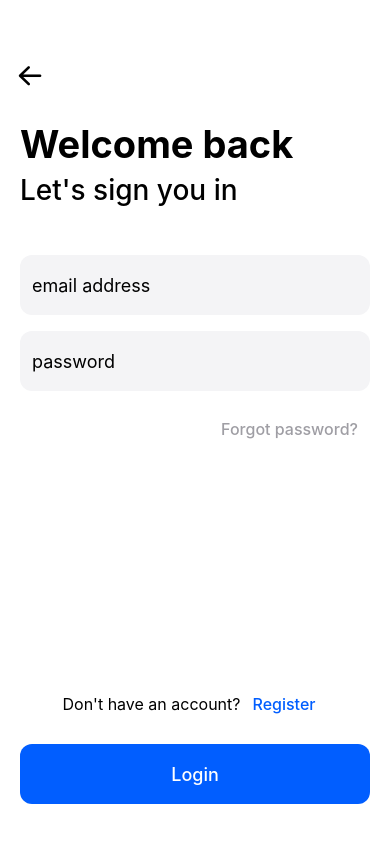
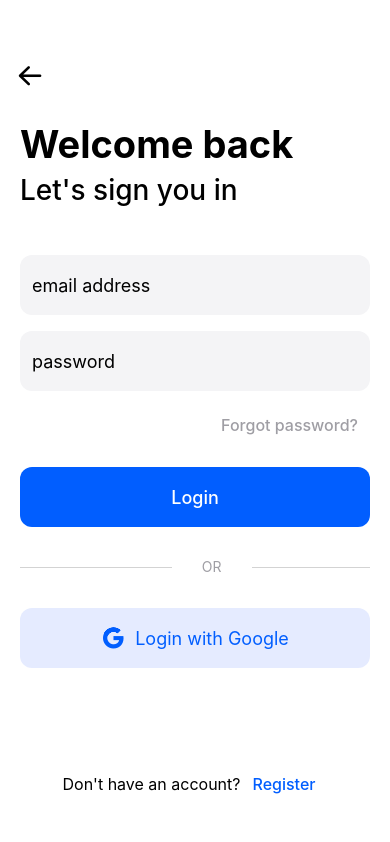
Before and after one commit to nimeshkavinda/Diseasscape, a React Native app: screen /Login in a window 390 px wide. Built offline with nearby package versions, Linux system fonts and the light colour scheme.

Commit message:
login styles

```diff
--- a/src/screens/Login/Login.js
+++ b/src/screens/Login/Login.js
@@ -1,8 +1,9 @@
-import { View, Text } from "react-native";
+import { View, Text, TouchableOpacity } from "react-native";
 import React from "react";
 import styles from "./styles";
 import { Button, Input, BackButton } from "../../common";
 import { useNavigation } from "@react-navigation/native";
+import { AntDesign } from "@expo/vector-icons";
 
 export default function Login() {
   const navigation = useNavigation();
@@ -22,6 +23,18 @@ export default function Login() {
             variant="link"
             style={styles.forgotPWLink}
           />
+          <Button
+            title="Login"
+            onPress={() => navigation.navigate("GetStarted")}
+          />
+        </View>
+        <View style={styles.socialLoginWrapper}>
+          <View style={styles.divider} />
+          <Text style={styles.dividerText}>OR</Text>
+          <TouchableOpacity style={styles.socialLoginButton}>
+            <AntDesign name="google" size={24} color="#015EFF" />
+            <Text style={styles.socialLoginLabel}>Login with Google</Text>
+          </TouchableOpacity>
         </View>
       </View>
       <View style={styles.buttonWrapper}>
@@ -34,10 +47,6 @@ export default function Login() {
             onPress={() => navigation.navigate("Signup")}
           />
         </View>
-        <Button
-          title="Login"
-          onPress={() => navigation.navigate("GetStarted")}
-        />
       </View>
     </View>
   );
--- a/src/screens/Login/styles.js
+++ b/src/screens/Login/styles.js
@@ -7,7 +7,6 @@ const styles = StyleSheet.create({
     justifyContent: "space-between",
     backgroundColor: "#fff",
     paddingTop: 60,
-    paddingBottom: 20,
   },
   headingWrapper: {
     justifyContent: "flex-start",
@@ -47,6 +46,40 @@ const styles = StyleSheet.create({
     fontSize: 16,
     color: "#9F9EA4",
     alignSelf: "flex-end",
+    marginBottom: 8,
+  },
+  socialLoginWrapper: {
+    padding: 20,
+  },
+  socialLoginButton: {
+    flexDirection: "row",
+    alignItems: "center",
+    justifyContent: "center",
+    backgroundColor: "#E5EBFF",
+    height: 60,
+    padding: 12,
+    borderRadius: 12,
+  },
+  socialLoginLabel: {
+    fontSize: 18,
+    color: "#015EFF",
+    marginLeft: 10,
+  },
+  divider: {
+    borderTopColor: "#d3d3d3",
+    borderTopWidth: 1,
+    marginVertical: 0,
+    marginBottom: 40,
+  },
+  dividerText: {
+    color: "#9F9EA4",
+    textAlign: "center",
+    position: "absolute",
+    top: 11,
+    left: "44%",
+    backgroundColor: "#fff",
+    width: 80,
+    height: 20,
   },
 });
 
```
